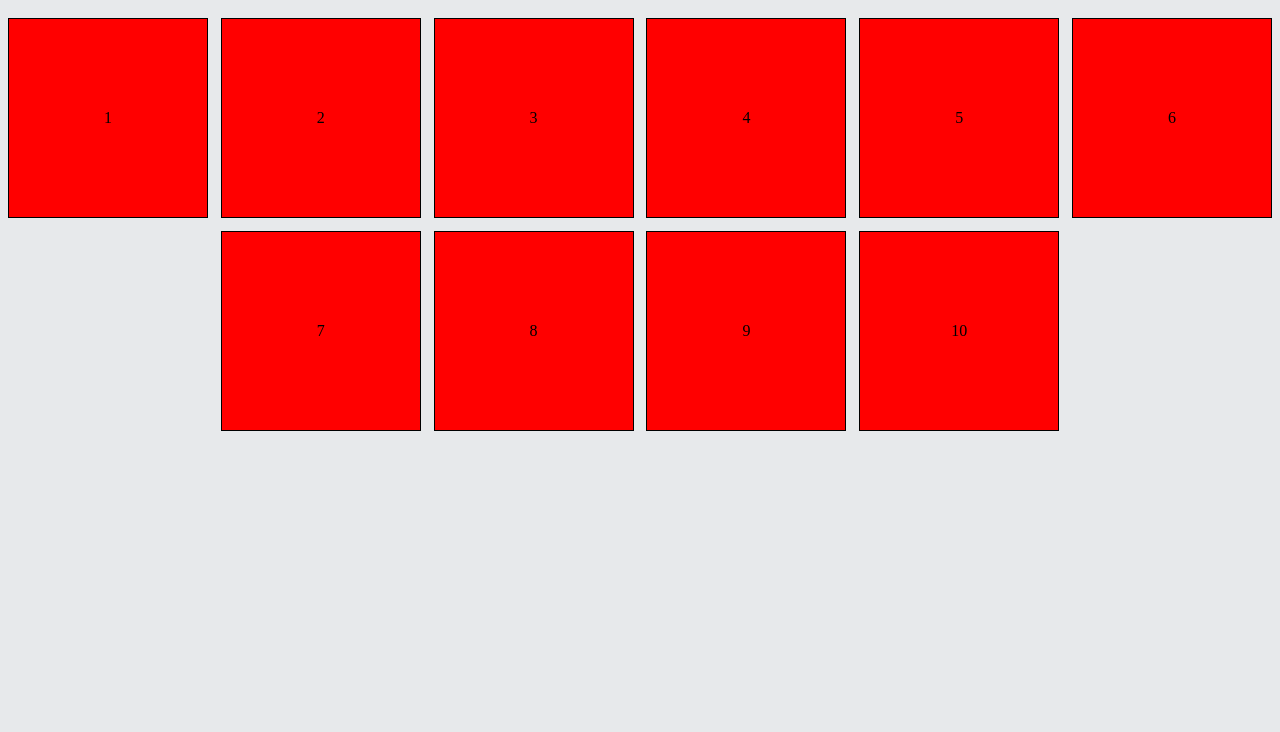
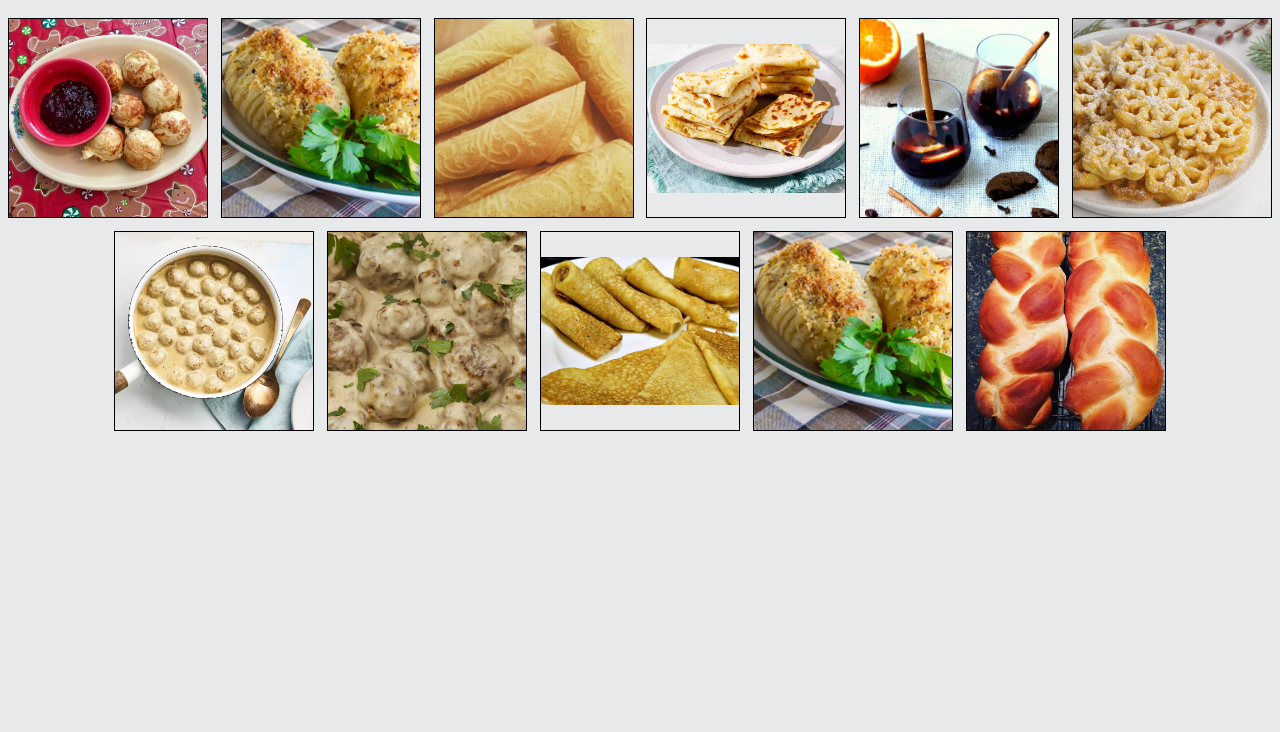
Before and after one commit to joshyap/odin-recipes, a plain HTML site: page index.html in a window 1280 px wide. Shown: the part 68-800 px from the top of the page. Drawn offline with Linux system fonts and the light colour scheme.

Commit message:
added recipe images and updated styling to resolve overflows

```diff
--- a/index.html
+++ b/index.html
@@ -10,7 +10,7 @@
 <body>
     <nav>
         <div id="homelink">
-            <h1>Odin Recipes</h1>
+            <a href="./index.html"><h1>Odin Recipes</h1></a>
         </div>
         <ul class="nav-links">
             <li>about</li>
@@ -19,16 +19,17 @@
         </ul>
     </nav>
     <main>
-        <div><span class="image-overlay">1</span></div>
-        <div><span class="image-overlay">2</span></div>
-        <div><span class="image-overlay">3</span></div>
-        <div><span class="image-overlay">4</span></div>
-        <div><span class="image-overlay">5</span></div>
-        <div><span class="image-overlay">6</span></div>
-        <div><span class="image-overlay">7</span></div>
-        <div><span class="image-overlay">8</span></div>
-        <div><span class="image-overlay">9</span></div>
-        <div><span class="image-overlay">10</span></div>
+        <div><a href="recipes/aebleskiver.html"><img src="images/aebleskiver.webp" alt="" class="image-overlay"></a></div>
+        <div><a href="recipes/aebleskiver.html"><img src="images/hasselback-potatoes.webp" alt="" class="image-overlay"></a></div>
+        <div><a href="recipes/aebleskiver.html"><img src="images/norwegian-krumkake.webp" alt="" class="image-overlay"></a></div>
+        <div><a href="recipes/aebleskiver.html"><img src="images/norwegian-lefse.webp" alt="" class="image-overlay"></a></div>
+        <div><a href="recipes/aebleskiver.html"><img src="images/old-fashioned-swedish-glogg.webp" alt="" class="image-overlay"></a></div>
+        <div><a href="recipes/aebleskiver.html"><img src="images/rosettes.webp" alt="" class="image-overlay"></a></div>
+        <div><a href="recipes/aebleskiver.html"><img src="images/swedish-meatball-sauce.webp" alt="" class="image-overlay"></a></div>
+        <div><a href="recipes/aebleskiver.html"><img src="images/swedish-meatballs.webp" alt="" class="image-overlay"></a></div>
+        <div><a href="recipes/aebleskiver.html"><img src="images/swedish-pancakes.webp" alt="" class="image-overlay"></a></div>
+        <div><a href="recipes/aebleskiver.html"><img src="images/hasselback-potatoes.webp" alt="" class="image-overlay"></a></div>
+        <div><a href="recipes/aebleskiver.html"><img src="images/finnish-nissua.webp" alt="" class="image-overlay"></a></div>
     </main>
 </body>
 </html>
--- a/style.css
+++ b/style.css
@@ -70,17 +70,13 @@ main div {
     display: flex;
     justify-content: center;
     align-items: center;
+    overflow: hidden;
 }
 
 .image-overlay {
     width: 100%;
     height: 100%;
-    background-color: red;
     display: flex;
     justify-content: center;
     align-items: center;
 }
-
-.image-overlay:hover {
-
-}
```
Also changed, not shown: recipes/aebleskiver.html (added, +25 -0 lines), images/aebleskiver.webp (added), images/finnish-nissua.webp (added), images/hasselback-potatoes.webp (added), images/norwegian-krumkake.webp (added), images/norwegian-lefse.webp (added), images/old-fashioned-swedish-glogg.webp (added), images/rosettes.webp (added), images/swedish-meatball-sauce.webp (added), images/swedish-meatballs.webp (added), images/swedish-pancakes.webp (added), 1 other file.
